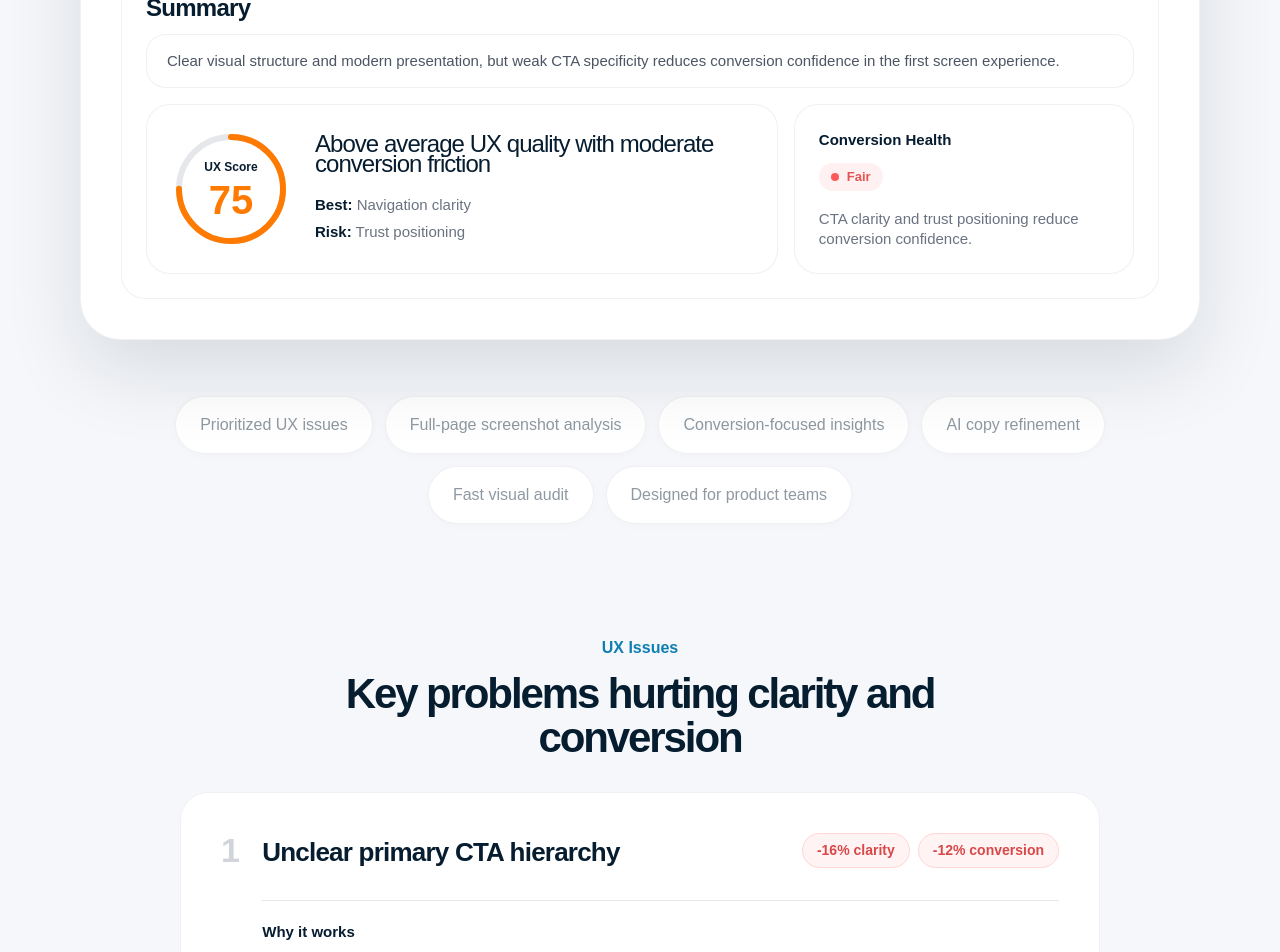
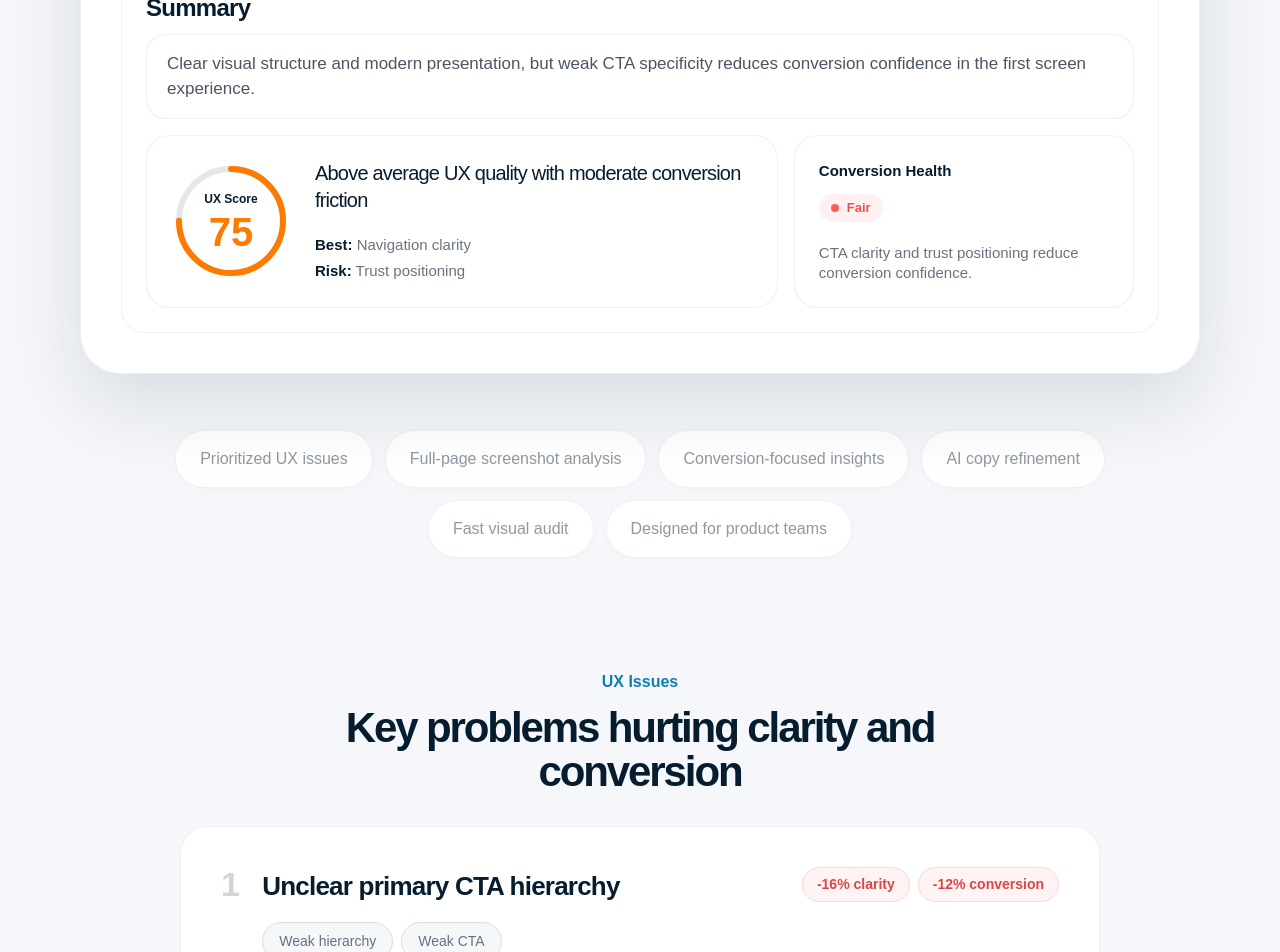
Before and after one commit to samarenkovdmitry/Klynt, a Next.js app: page / in a window 1280 px wide. Shown: the part 680-1632 px from the top of the page. Built offline with nearby package versions, Linux system fonts and the light colour scheme; a web font is replaced by a local one.

Commit message:
UX Issues Upd (Mob)

```diff
--- a/app/page.tsx
+++ b/app/page.tsx
@@ -286,10 +286,10 @@ export default function Home() {
             px-4
             py-4
             text-[14px]
-            leading-5
+            md:text-[17px]
+            leading-[1.5]
             text-[#4B5563]
             md:px-5
-            md:text-[15px]
           "
         >
           Clear visual structure and modern presentation, but weak CTA specificity
@@ -360,10 +360,10 @@ export default function Home() {
                   className="
                     text-[14px]
                     font-medium
-                    leading-5
+                    leading-[1.35]
                     tracking-[-0.04em]
                     text-[#061C2F]
-                    md:text-[24px]
+                    md:text-[20px]
                   "
                 >
                   Above average UX quality with moderate conversion friction
@@ -535,7 +535,7 @@ export default function Home() {
                         : "Navigation menu lacks visual separation"}
                     </h3>
 
-                    <div className="mt-4 flex flex-wrap gap-2 hidden md:hidden">
+                    <div className="mt-4 hidden md:flex flex-wrap gap-2">
   <div className="rounded-full border border-[#D8DEE4] bg-[#F5F7F9] px-4 py-2 text-[14px] font-medium text-[#667085]">
     Weak hierarchy
   </div>
@@ -544,6 +544,7 @@ export default function Home() {
     Weak CTA
   </div>
 </div>
+
                   </div>
 
                   <div className="flex flex-wrap gap-2">
```
Lines whose indentation alone changed are shown as unchanged.
